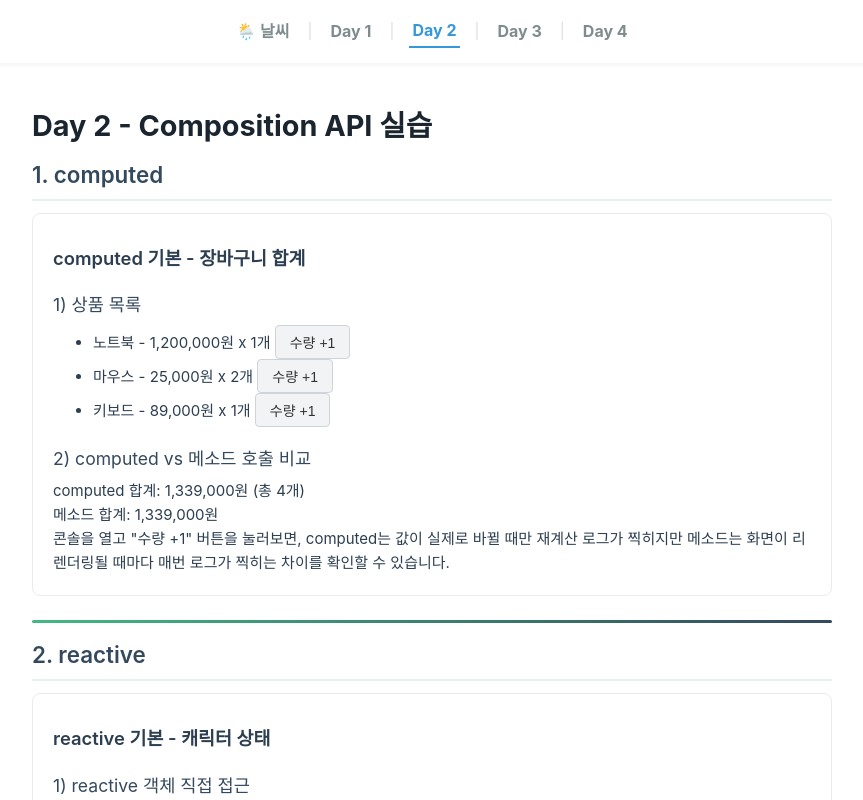
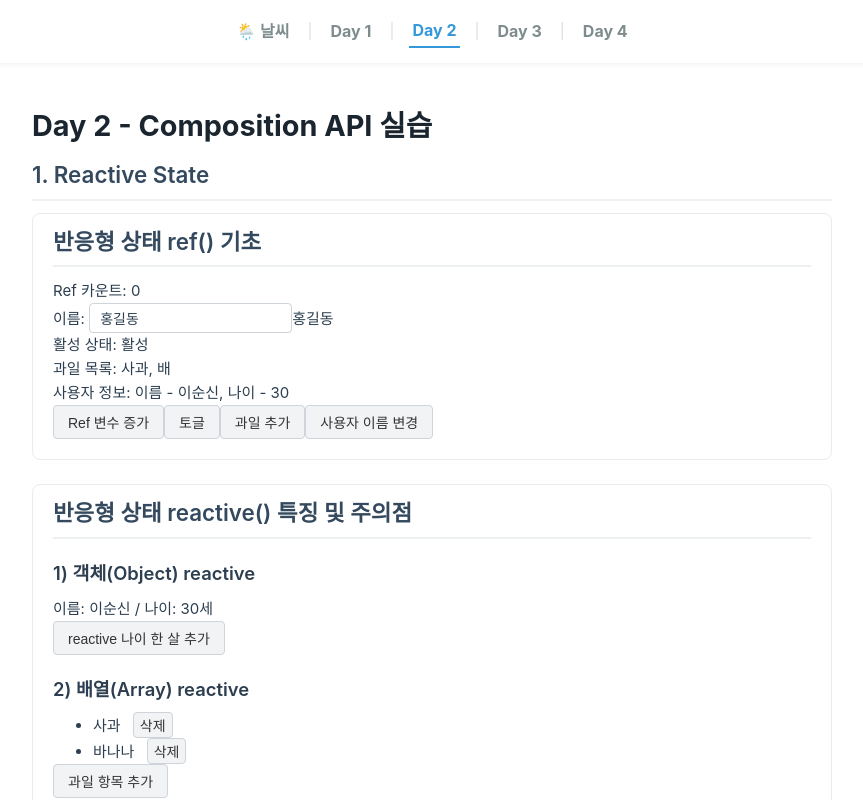
Before and after one commit to mingyukang5420/skala-vue, a Vue app: page /practice/day2 in a window 1280 px wide. Shown: the top 800 px of the page, without its empty margins (208-1071 px from the left). Built offline with nearby package versions, Linux system fonts and the light colour scheme.

Commit message:
chore: add reactive components to day2 view

```diff
--- a/src/components/practices/composition/ComputedPractice.vue
+++ /dev/null
@@ -1,48 +0,0 @@
-<script setup>
-import { ref, computed } from 'vue'
-
-const cartItems = ref([
-  { id: 1, name: '노트북', price: 1200000, qty: 1 },
-  { id: 2, name: '마우스', price: 25000, qty: 2 },
-  { id: 3, name: '키보드', price: 89000, qty: 1 },
-])
-
-// computed: 의존하는 값(cartItems)이 바뀔 때만 재계산되고, 그 외에는 캐시된 값을 반환
-const totalPrice = computed(() => {
-  console.log('totalPrice computed 재계산됨')
-  return cartItems.value.reduce((sum, item) => sum + item.price * item.qty, 0)
-})
-
-const totalCount = computed(() => cartItems.value.reduce((sum, item) => sum + item.qty, 0))
-
-// 일반 함수: 호출할 때마다 매번 새로 계산 (캐시 없음, 비교용)
-function totalPriceByMethod() {
-  console.log('totalPriceByMethod 메소드 호출됨')
-  return cartItems.value.reduce((sum, item) => sum + item.price * item.qty, 0)
-}
-
-function increaseQty(item) {
-  item.qty++
-}
-</script>
-
-<template>
-  <div class="practice-section">
-    <h3>computed 기본 - 장바구니 합계</h3>
-    <h4>1) 상품 목록</h4>
-    <ul>
-      <li v-for="item in cartItems" :key="item.id">
-        {{ item.name }} - {{ item.price.toLocaleString() }}원 x {{ item.qty }}개
-        <button @click="increaseQty(item)">수량 +1</button>
-      </li>
-    </ul>
-
-    <h4>2) computed vs 메소드 호출 비교</h4>
-    <p>computed 합계: <strong>{{ totalPrice.toLocaleString() }}원</strong> (총 {{ totalCount }}개)</p>
-    <p>메소드 합계: <strong>{{ totalPriceByMethod().toLocaleString() }}원</strong></p>
-    <p>
-      콘솔을 열고 "수량 +1" 버튼을 눌러보면, computed는 값이 실제로 바뀔 때만 재계산 로그가
-      찍히지만 메소드는 화면이 리렌더링될 때마다 매번 로그가 찍히는 차이를 확인할 수 있습니다.
-    </p>
-  </div>
-</template>
--- a/src/components/practices/composition/ReactivePractice.vue
+++ b/src/components/practices/composition/ReactivePractice.vue
@@ -1,39 +1,40 @@
 <script setup>
-import { reactive, toRefs } from 'vue'
+import { reactive } from 'vue'
 
-// reactive: 객체 전체를 반응형으로 감쌈
-const profile = reactive({
-  name: '홍길동',
-  level: 1,
-  exp: 0,
+// 1. 객체형 reactive 상태
+const userReactive = reactive({
+  name: '이순신',
+  age: 30,
 })
-
-function gainExp() {
-  profile.exp += 10
-  if (profile.exp >= 50) {
-    profile.exp = 0
-    profile.level++
-  }
+const celebrateReactive = () => {
+  userReactive.age++
 }
 
-// 구조분해 시 반응성이 끊기는 문제를 toRefs로 해결
-const { name, level, exp } = toRefs(profile)
-
-// 비교용: toRefs 없이 구조분해하면 아래 값은 최초 1회만 값이 복사되고 이후 업데이트를 반영하지 못함
-const { exp: expWithoutToRefs } = profile
+// 2. 배열형 reactive 상태
+const items = reactive(['사과', '바나나'])
+// 배열 요소 추가
+const addItem = () => {
+  items.push(`과일 ${items.length + 1}`)
+}
+// 배열 요소 삭제
+const removeItem = (index) => {
+  items.splice(index, 1)
+}
 </script>
 
 <template>
   <div class="practice-section">
-    <h3>reactive 기본 - 캐릭터 상태</h3>
-    <h4>1) reactive 객체 직접 접근</h4>
-    <p>{{ profile.name }} (Lv.{{ profile.level }}) - 경험치 {{ profile.exp }}/50</p>
-    <button @click="gainExp">경험치 획득 +10</button>
-
-    <h4>2) toRefs로 구조분해해도 반응성 유지</h4>
-    <p>이름: {{ name }} / 레벨: {{ level }} / 경험치: {{ exp }}</p>
-
-    <h4>3) toRefs 없이 구조분해하면 반응성이 끊김 (고정값)</h4>
-    <p>구조분해 시점의 경험치 스냅샷: {{ expWithoutToRefs }} (버튼을 눌러도 값이 바뀌지 않습니다)</p>
+    <h2>반응형 상태 reactive() 특징 및 주의점</h2>
+    <h3>1) 객체(Object) reactive</h3>
+    <p>이름: {{ userReactive.name }} / 나이: {{ userReactive.age }}세</p>
+    <button @click="celebrateReactive">reactive 나이 한 살 추가</button>
+    <h3>2) 배열(Array) reactive</h3>
+    <ul>
+      <li v-for="(item, index) in items" :key="index">
+        {{ item }}
+        <button @click="removeItem(index)" style="margin-left: 8px; padding: 2px 6px">삭제</button>
+      </li>
+    </ul>
+    <button @click="addItem">과일 항목 추가</button>
   </div>
 </template>
--- /dev/null
+++ b/src/components/practices/composition/ReactiveRef.vue
@@ -0,0 +1,36 @@
+<script setup>
+import { ref } from 'vue'
+
+const count = ref(0)
+const name = ref('홍길동')
+const isActive = ref(true)
+const items = ref(['사과', '배'])
+const user = ref({
+  name: '이순신',
+  age: 30,
+})
+
+const increaseRef = () => {
+  count.value++
+}
+const changeUserName = () => {
+  user.value.name = '장보고'
+}
+</script>
+
+<template>
+  <div class="practice-section">
+    <h2>반응형 상태 ref() 기초</h2>
+    <p>
+      Ref 카운트: <strong>{{ count }}</strong>
+    </p>
+    <p>이름: <input v-model="name" />{{ name }}</p>
+    <p>활성 상태: {{ isActive ? '활성' : '비활성' }}</p>
+    <p>과일 목록: {{ items.join(', ') }}</p>
+    <p>사용자 정보: 이름 - {{ user.name }}, 나이 - {{ user.age }}</p>
+    <button @click="increaseRef">Ref 변수 증가</button>
+    <button @click="isActive = !isActive">토글</button>
+    <button @click="items.push('귤')">과일 추가</button>
+    <button @click="changeUserName">사용자 이름 변경</button>
+  </div>
+</template>
--- a/src/views/practice/Day2View.vue
+++ b/src/views/practice/Day2View.vue
@@ -1,15 +1,15 @@
 <script setup>
-import ComputedPractice from '@/components/practices/composition/ComputedPractice.vue'
+// 1. Reactive State
+import ReactiveRef from '@/components/practices/composition/ReactiveRef.vue'
 import ReactivePractice from '@/components/practices/composition/ReactivePractice.vue'
 </script>
 
 <template>
   <div class="practice-container">
     <h1>Day 2 - Composition API 실습</h1>
-    <h2>1. computed</h2>
-    <ComputedPractice />
-    <hr />
-    <h2>2. reactive</h2>
+    <h2>1. Reactive State</h2>
+    <ReactiveRef />
     <ReactivePractice />
+
   </div>
 </template>
```
